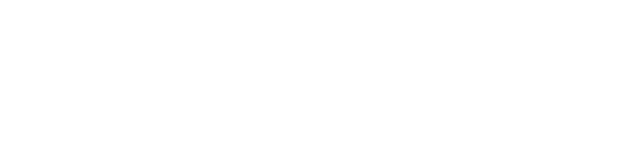
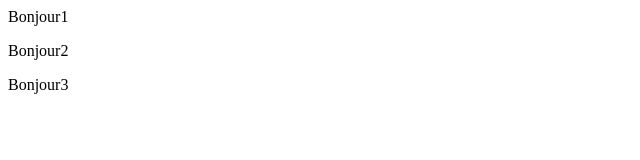
Before and after one commit to margotbignon/test2, a plain HTML site: page index.html in a window 1280 px wide. Shown: the whole page, without its empty margins (0-640 px from the left). Drawn offline with Linux system fonts and the light colour scheme.

Commit message:
Bonjour1
2bonjour

3bonjour

```diff
--- a/index.html
+++ b/index.html
@@ -1 +1,4 @@
 <!Doc HTML>
+<p>Bonjour1</p>
+<p>Bonjour2</p>
+<p>Bonjour3</p>
```
